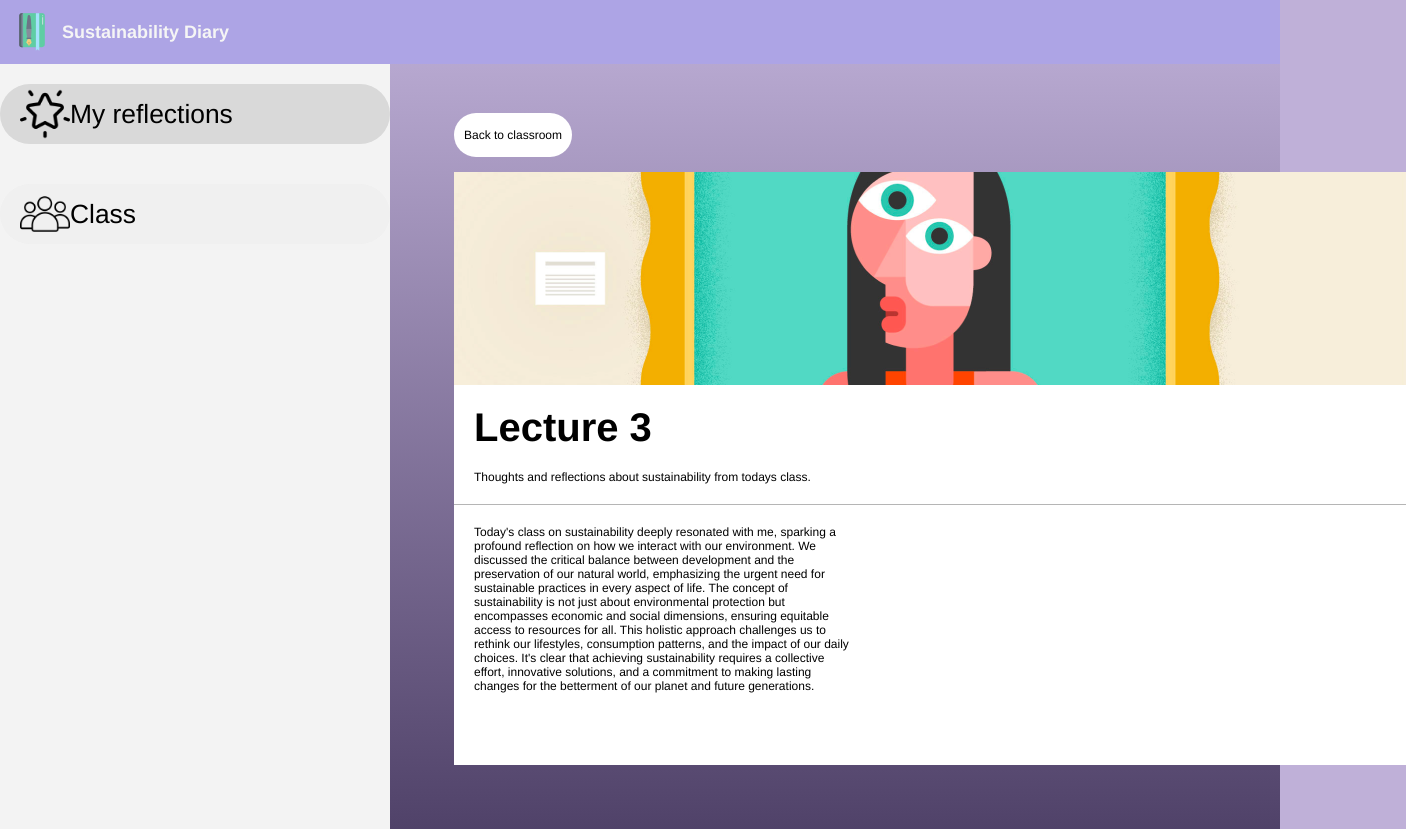
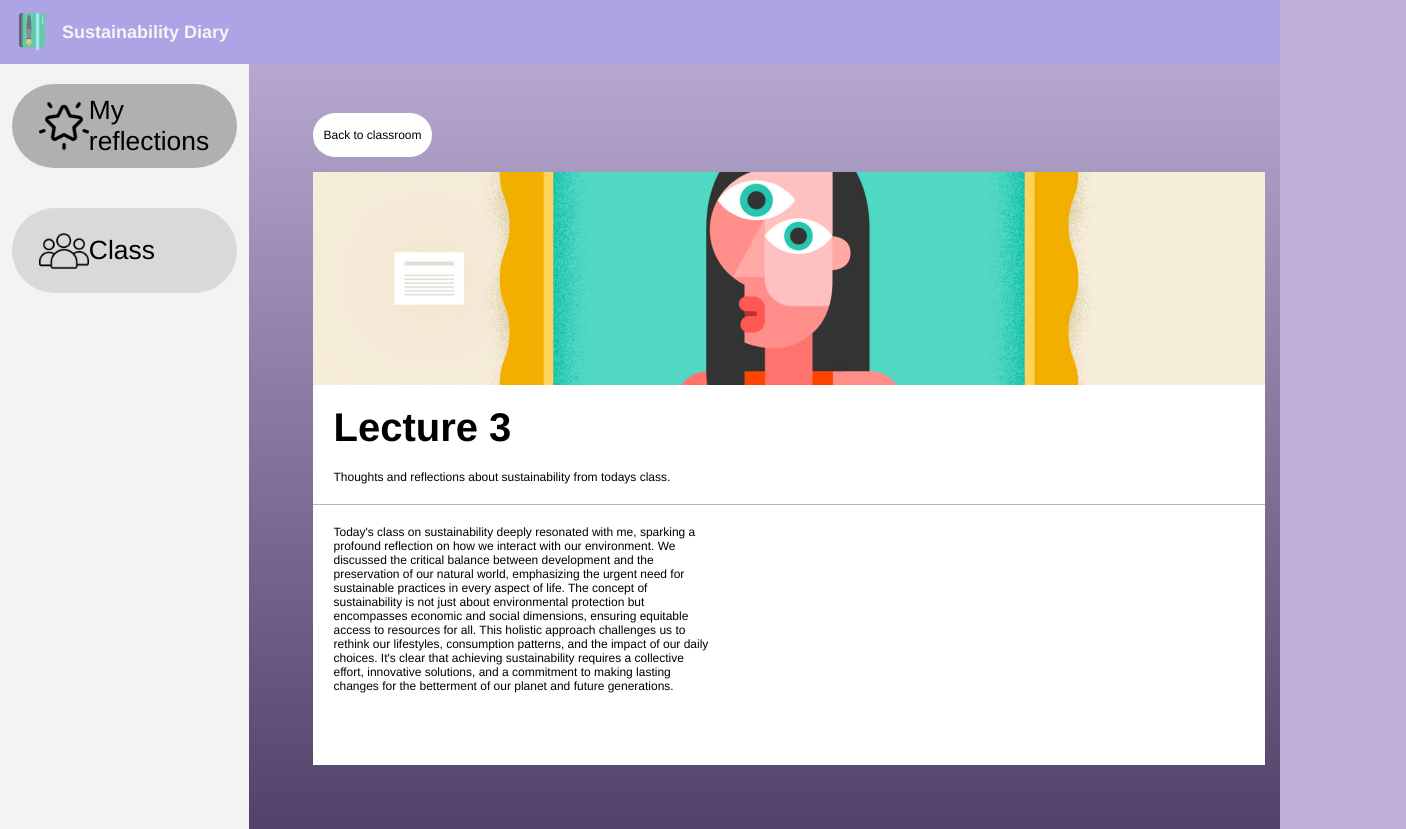
Before and after one commit to Hannah-Sofie/webproject, a React (Create React App) app in the folder journal-web/: page /post in a window 1280 px wide. Shown: the whole page, 1406 px wide, since content can reach past the window. Built offline with nearby package versions, Linux system fonts and the light colour scheme.

Commit message:
Improvements to sidebar

```diff
--- a/journal-web/src/components/sidebar/Sidebar.js
+++ b/journal-web/src/components/sidebar/Sidebar.js
@@ -6,16 +6,16 @@ import classimage from "../classrooms/images/class.png";
 
 function Sidebar() {
   return (
-    <aside className="sidebar">
-          <Link to="/reflections" className="reflections active">
+    <nav className="sidebar">
+          <Link to="/reflections" className="nav-link active">
             <img src={star} alt="Reflections" className="classnav-image" /> My
             reflections
           </Link>
-          <Link to="/classrooms" className="classnav">
+          <Link to="/classrooms" className="nav-link">
             <img src={classimage} alt="Class" className="classnav-image" />{" "}
             Class
           </Link>
-    </aside>
+    </nav>
   );
 }
 
--- a/journal-web/src/components/sidebar/sidebar.css
+++ b/journal-web/src/components/sidebar/sidebar.css
@@ -4,34 +4,28 @@
   flex-direction: column;
   align-items: center;
   background-color: #f3f3f3;
+  width: 30%;
 }
 
-.reflections,
-.classnav {
-  color: #000;
-  background-color: #f0f0f0;
-  border: 1px dashed #aaa;
-  width: 390px;
-  height: 60px;
+.nav-link {
   display: flex;
   align-items: center;
-  padding: 20px;
-  margin: 20px 0;
-  border-radius: 50px;
-  cursor: pointer;
-  outline: none;
-  border: none;
+
   font-family: "Poppins", "Helvetica Neue", Helvetica, sans-serif;
   font-size: 2.2em;
-  font-style: normal;
-  font-weight: 500;
-  line-height: normal;
+  text-decoration: none;
 
-  text-decoration: none;
+  color: #000;
+  background-color: #d9d9d9;
+
+  width: 90%;
+  height: 60px;
+  margin: 20px 0;
+  border-radius: 2em;
+  padding: 1.6em 2em 1.6em 1em;
 }
 
-.reflections:hover,
-.classnav:hover {
+.nav-link:hover {
   color: var(--light-purple);
   background-color: var(--pure-white);
 }
@@ -41,5 +35,5 @@
 }
 
 .active {
-  background: #d9d9d9;
+  background: #b0b0b0;
 }
```
